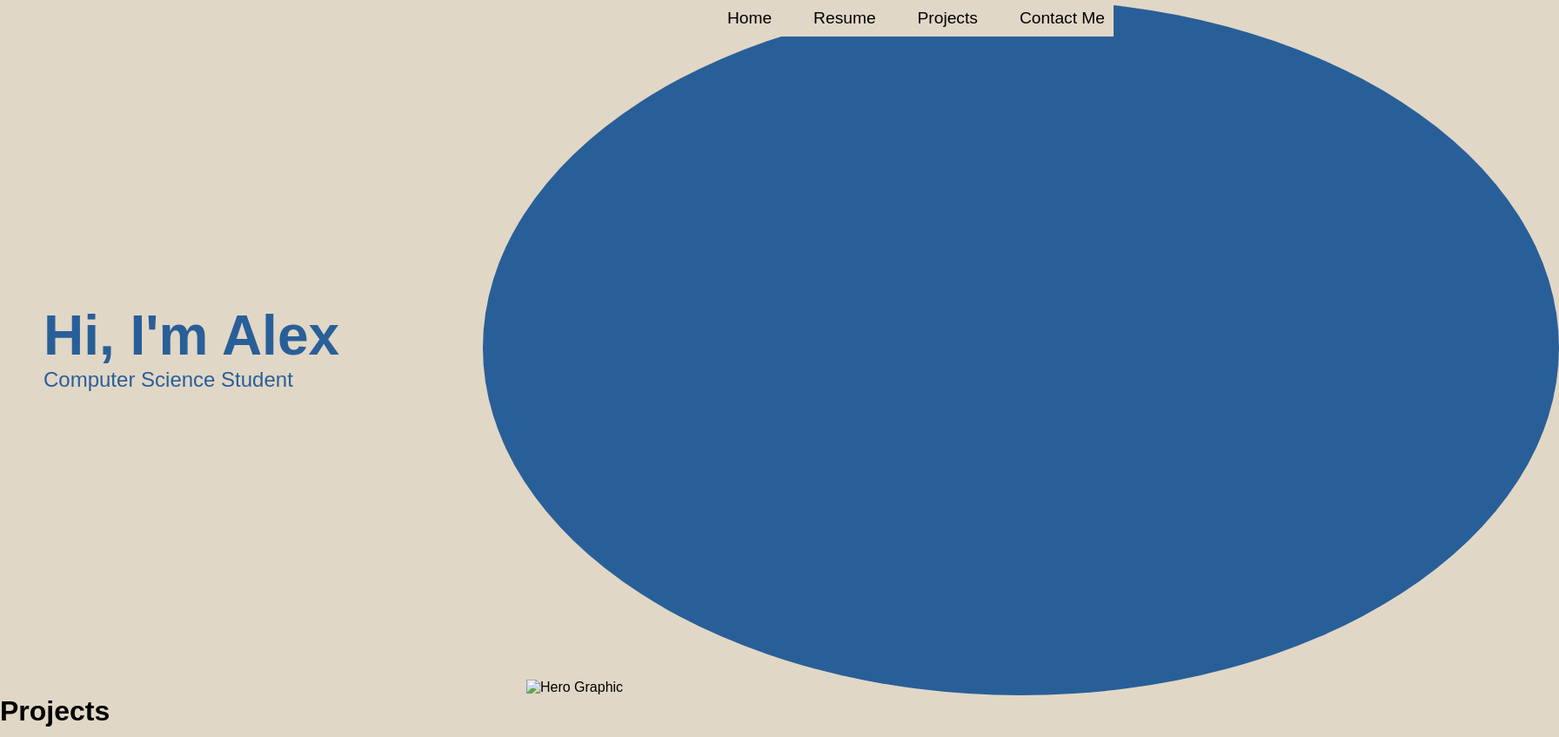
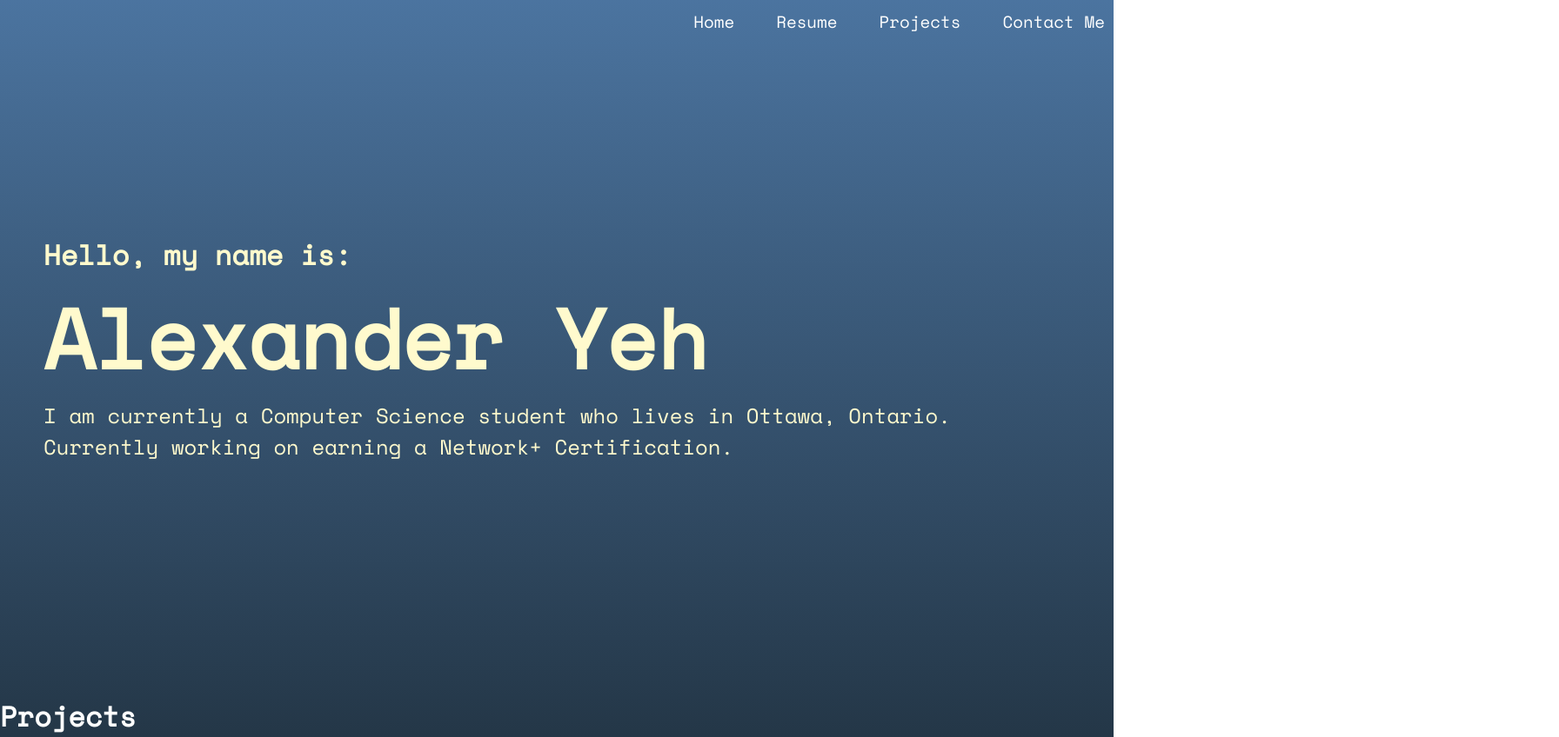
Before and after one commit to alexyeh5270/portfoliowebsite, a plain HTML site: page index.html in a window 1280 px wide. Shown: the whole page at 87% size, 1792 px wide, since content can reach past the window. Drawn offline with nearby package versions, Linux system fonts and the light colour scheme; a web font is replaced by a local one.

Commit message:
Added gradient background, changed text color, and changed text

```diff
--- a/index.html
+++ b/index.html
@@ -5,7 +5,7 @@
     <meta name="viewport" content="width=device-width, initial-scale=1.0">
     <title>Alex's Personal Website</title>
     <link rel="stylesheet" href="styles.css">
-    <link href="https://fonts.google.com/noto/specimen/Noto+Sans" rel="stylesheet">
+    <link href="https://fonts.googleapis.com/css?family=Space Mono" rel="stylesheet">
 </head>
 <body>
     <ul class = "nav-bar">
@@ -17,12 +17,10 @@
 
     <div class="hero">
         <div class="hero-introduction">
-            <h1>Hi, I'm Alex</h1>
-            <p>Computer Science Student</p>
-        </div>
-
-        <div class="hero-graphic">
-            <img src="images/hero-graphic.png" alt="Hero Graphic">
+            <h6>Hello, my name is: </h6>
+            <h1>Alexander Yeh</h1>
+            <p>I am currently a Computer Science student who lives in Ottawa, Ontario.</p>
+            <p>Currently working on earning a Network+ Certification.</p>
         </div>
     </div>
 
--- a/styles.css
+++ b/styles.css
@@ -2,8 +2,20 @@
     margin: 0;
     padding: 0;
     box-sizing: border-box;
-    font-family: 'Noto', sans-serif;
-    background-color: #E1D7C6;
+    font-family: 'Space Mono', sans-serif;
+}
+
+body {
+  background: hsla(208, 33%, 21%, 1);
+
+  background: linear-gradient(90deg, hsla(208, 33%, 21%, 1) 0%, hsla(211, 36%, 46%, 1) 100%);
+
+  background: -moz-linear-gradient(90deg, hsla(208, 33%, 21%, 1) 0%, hsla(211, 36%, 46%, 1) 100%);
+
+  background: -webkit-linear-gradient(90deg, hsla(208, 33%, 21%, 1) 0%, hsla(211, 36%, 46%, 1) 100%);
+
+  filter: progid: DXImageTransform.Microsoft.gradient( startColorstr="#243748", endColorstr="#4B749F", GradientType=1 );
+  color: white;
 }
 
 .nav-bar {
@@ -20,9 +32,8 @@
 
 .nav-bar a {
     text-decoration: none;
-    color: black;
+    color: white;
     font-size: 1.2rem;
-    justify-content:
 }
 
 
@@ -38,8 +49,8 @@
     flex-direction: column;
     align-items: flex-start;
     padding-left: 50px;
-    font-size: 2rem;
-    color: #295F98;
+    font-size: 3rem;
+    color: #FFFACD;
     width: 300%;
 
 
@@ -54,7 +65,7 @@
     animation: typing 2s steps(30, end) forwards, step-end;
   }
 
-  .hero-graphic {
+  /*.hero-graphic {
     display: flex;
     align-items: flex-end;
     background-color: #295F98;
@@ -64,7 +75,7 @@
     margin-right: -40%;
 
   }
-
+  */
   /* Keyframe for typing effect */
   @keyframes typing {
     from {
```
